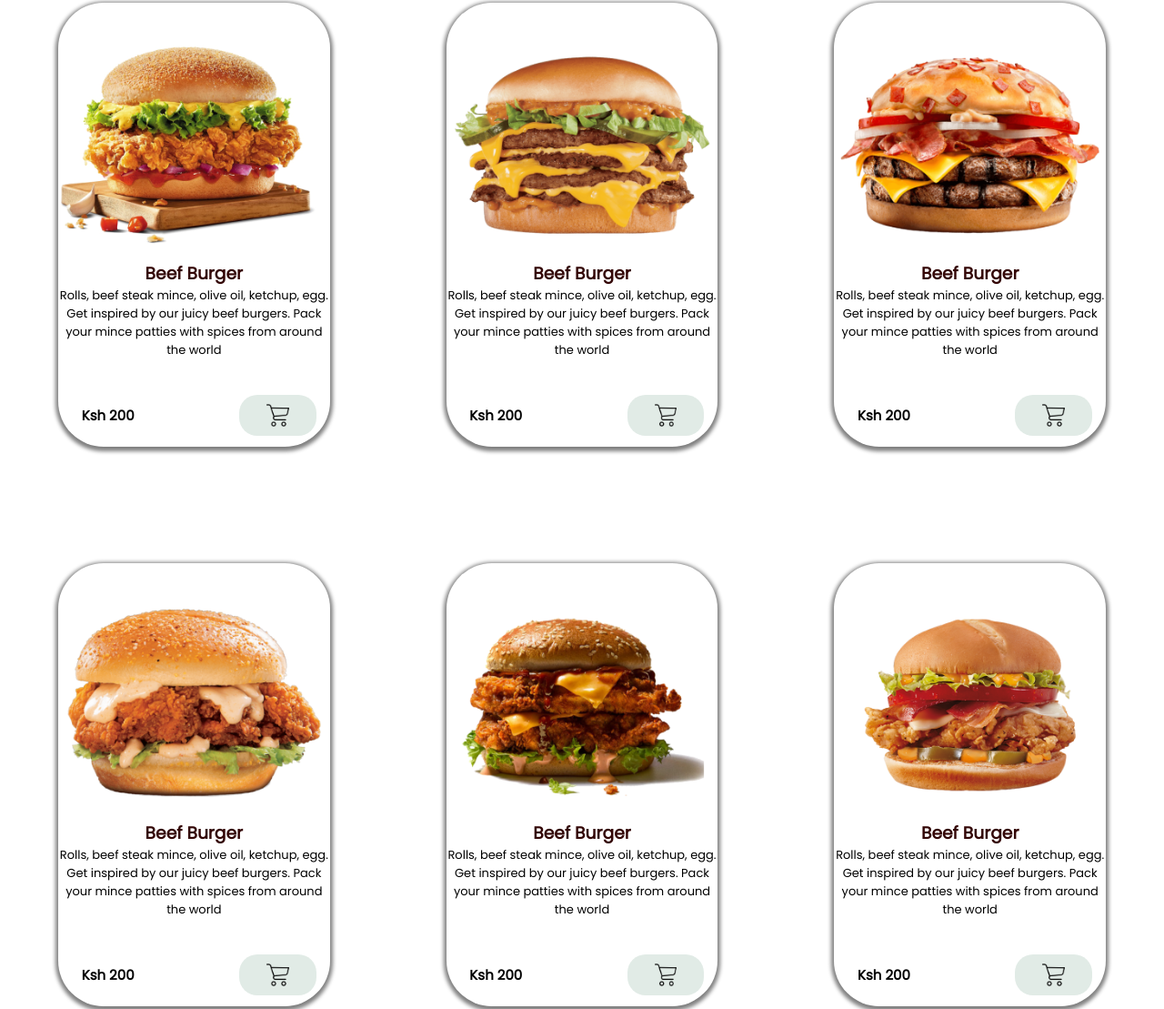
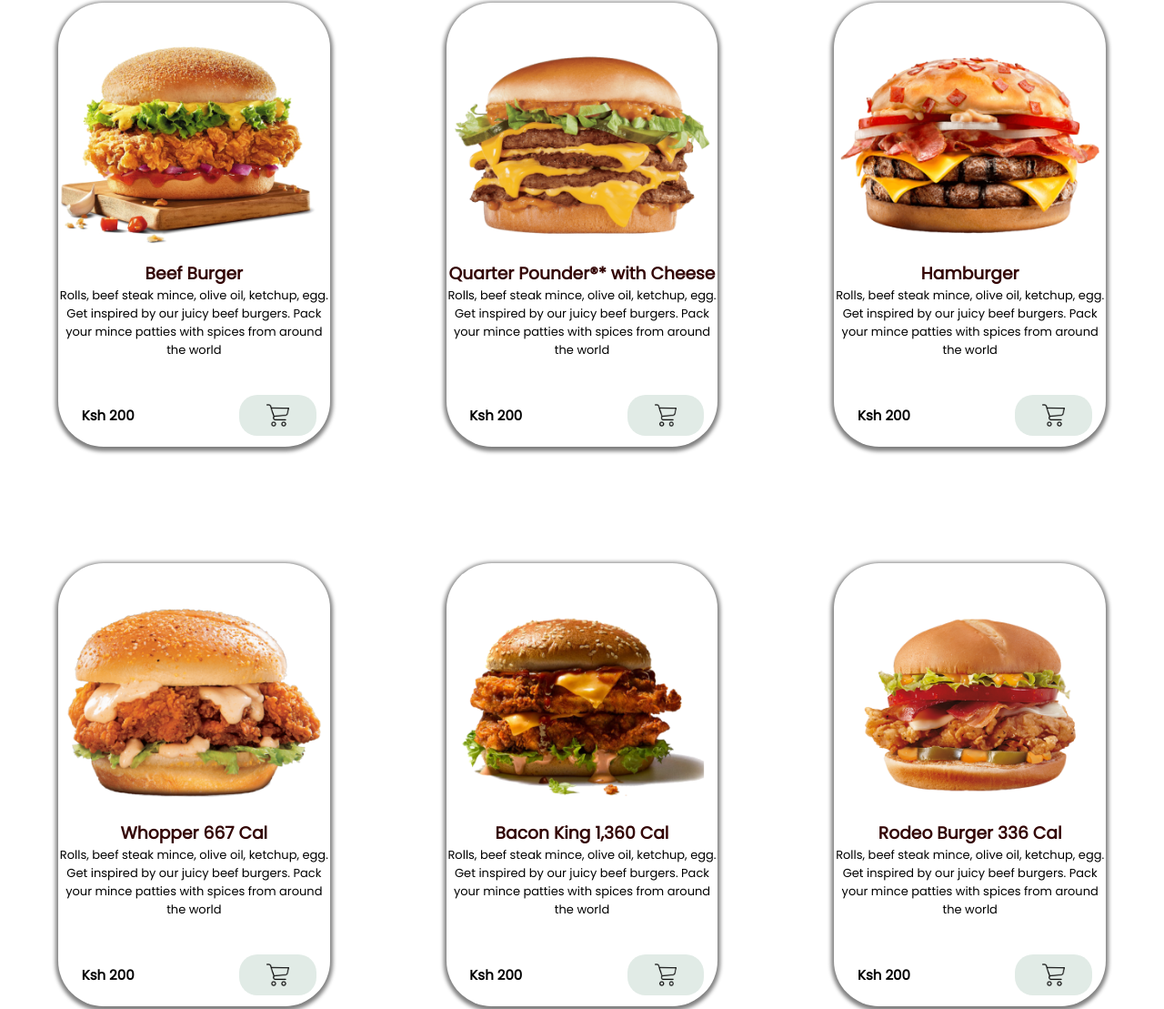
Before and after one commit to GeoffreyGichaga/Burger-Palace, a plain HTML site: page index.html in a window 1280 px wide. Shown: the part 1359-2468 px from the top of the page at 91% size. Drawn offline with Linux system fonts and the light colour scheme.

Commit message:
burger section text changes

```diff
--- a/index.html
+++ b/index.html
@@ -127,7 +127,7 @@
 
                 <div class="b1">
                     <img class="burg1" src="./image/SeekPng 1.png" alt="Buger">
-                    <h3>Beef Burger</h3>
+                    <h3>Quarter Pounder®* with Cheese</h3>
                     <p>Rolls, beef steak mince, olive oil, ketchup, egg.</p>
                     <p>Get inspired by our juicy beef burgers. Pack your mince patties with spices from around the world </p>
 
@@ -141,7 +141,7 @@
 
                 <div class="b1">
                     <img class="burg1" src="./image/SeekPng 3.png" alt="Buger">
-                    <h3>Beef Burger</h3>
+                    <h3>Hamburger</h3>
                     <p>Rolls, beef steak mince, olive oil, ketchup, egg.</p>
                     <p>Get inspired by our juicy beef burgers. Pack your mince patties with spices from around the world </p>
 
@@ -158,7 +158,8 @@
             <div class="burgers">
                 <div class="b1">
                     <img class="burg1" src="./image/SeekPng 4.png" alt="Buger">
-                    <h3>Beef Burger</h3>
+                    <h3>Whopper
+                        667 Cal</h3>
                     <p>Rolls, beef steak mince, olive oil, ketchup, egg.</p>
                     <p>Get inspired by our juicy beef burgers. Pack your mince patties with spices from around the world </p>
 
@@ -172,7 +173,8 @@
 
                 <div class="b1">
                     <img class="burg1" src="./image/SeekPng 5.png" alt="Buger">
-                    <h3>Beef Burger</h3>
+                    <h3>Bacon King
+                        1,360 Cal</h3>
                     <p>Rolls, beef steak mince, olive oil, ketchup, egg.</p>
                     <p>Get inspired by our juicy beef burgers. Pack your mince patties with spices from around the world </p>
 
@@ -186,7 +188,8 @@
 
                 <div class="b1">
                     <img class="burg1" src="./image/SeekPng 6.png" alt="Buger">
-                    <h3>Beef Burger</h3>
+                    <h3>Rodeo Burger
+                        336 Cal</h3>
                     <p>Rolls, beef steak mince, olive oil, ketchup, egg.</p>
                     <p>Get inspired by our juicy beef burgers. Pack your mince patties with spices from around the world </p>
 
```
Also changed, not shown: style.css (+0 -16 lines).
